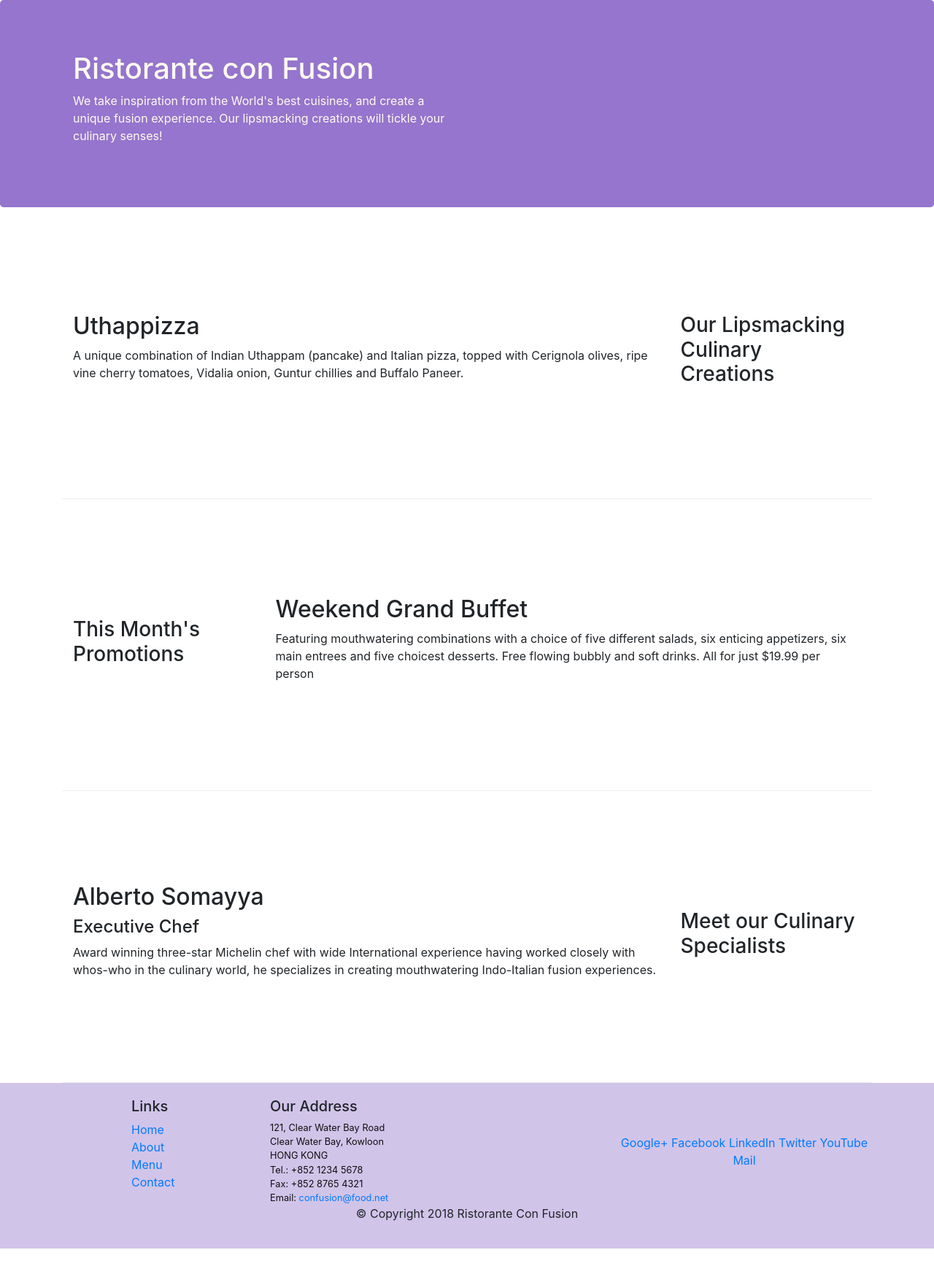
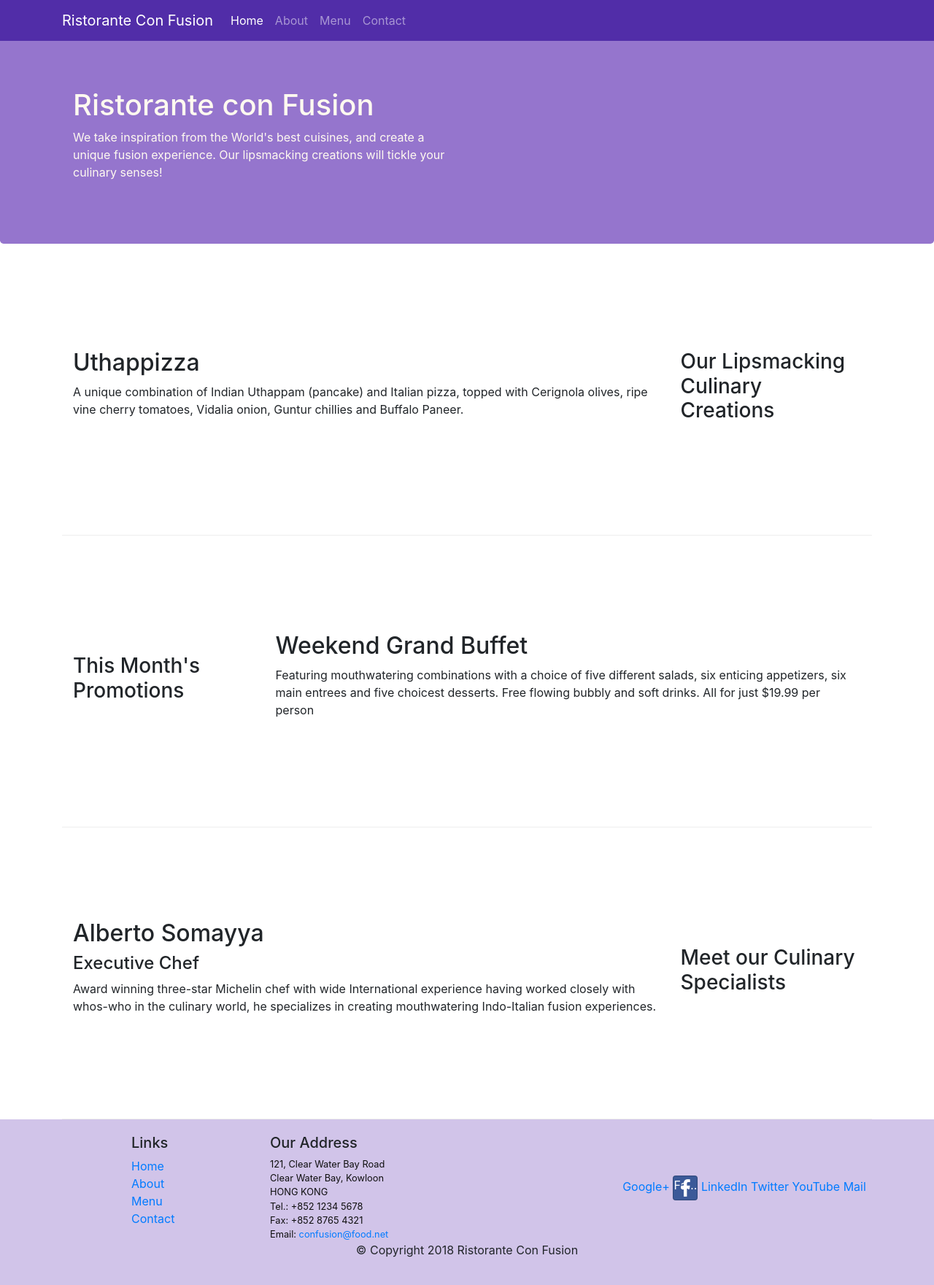
Before and after one commit to HaiDang-SE161026/conFusion, a website: page index.html in a window 1280 px wide. Shown: the whole page at 73% size. Before the commit the page ends 1711 px from the top, so only its background shows below. Drawn offline with nearby package versions, Linux system fonts and the light colour scheme.

Commit message:
Navbar and Breadcrumbs

```diff
--- a/css/style.css
+++ b/css/style.css
@@ -1,6 +1,15 @@
+body{
+	padding-top: 50px;
+	z-index: 0;
+}
+
 .row-header{
 	margin: 0px auto;
 	padding: 0px;
+}
+
+.navbar-dark{
+	background-color: #512DA8;
 }
 
 .jumbotron{
--- a/index.html
+++ b/index.html
@@ -8,12 +8,32 @@
         <meta http-equiv="x-ua-compatible" content="ie=edge">
     <!-- Bootstrap CSS -->
         <link rel="stylesheet" href="node_modules/bootstrap/dist/css/bootstrap.min.css">
+        <link rel="stylesheet" href="node_modules/bootstrap-social/bootstrap-social.css">
+        <link rel="stylesheet" href="node_modules\font-awesome\css\font-awesome.min.css">
 
     <link rel="stylesheet" href="css/style.css">
     <title>Ristorante Con Fusion</title>
 </head>
 
 <body>
+
+    <nav class="navbar navbar-expand-sm navbar-dark fixed-top">
+        <div class="container">
+            <button class="navbar-toggler" type="button" data-toggle="collapse" data-target="#Navbar">
+                <span class="navbar-toggler-icon"></span>
+            </button>
+            <a class="navbar-brand" href="#">Ristorante Con Fusion</a>
+            <div class="collapse navbar-collapse" id=Navbar>
+                <ul class="navbar-nav mr-auto">
+                    <li class="navbar-item active"><a class="nav-link" href="#">Home</a></li>
+                    <li class="nav-item"><a class="nav-link" href="./aboutus.html">About</a></li>
+                    <li class="nav-item"><a class="nav-link" href="#">Menu</a></li>
+                    <li class="nav-item"><a class="nav-link" href="#">Contact</a></li>
+                </ul>
+            </div>
+        </div>
+
+    </nav>
 
     <header class="jumbotron">
         <div class="container">
@@ -88,7 +108,9 @@
                 <div class="col-12 col-sm-4 align-self-center">
                     <div class="text-center">
                         <a href="http://google.com/+">Google+</a>
-                        <a href="http://www.facebook.com/profile.php?id=">Facebook</a>
+                        <a class="btn btn-social-icon btn-facebook" href="http://www.facebook.com/profile.php?id=">
+                        <i class="fa fa-facebook"></i>Facebook
+                        </a>
                         <a href="http://www.linkedin.com/in/">LinkedIn</a>
                         <a href="http://twitter.com/">Twitter</a>
                         <a href="http://youtube.com/">YouTube</a>
--- a/package.json
+++ b/package.json
@@ -15,6 +15,7 @@
   },
   "dependencies": {
     "bootstrap": "^4.0.0",
+    "font-awesome": "^4.7.0",
     "jquery": "^3.3.1",
     "popper.js": "^1.12.9"
   }
```
Also changed, not shown: aboutus.html (+20 -0 lines), demoNav.html (added, +41 -0 lines), 1 other file.
